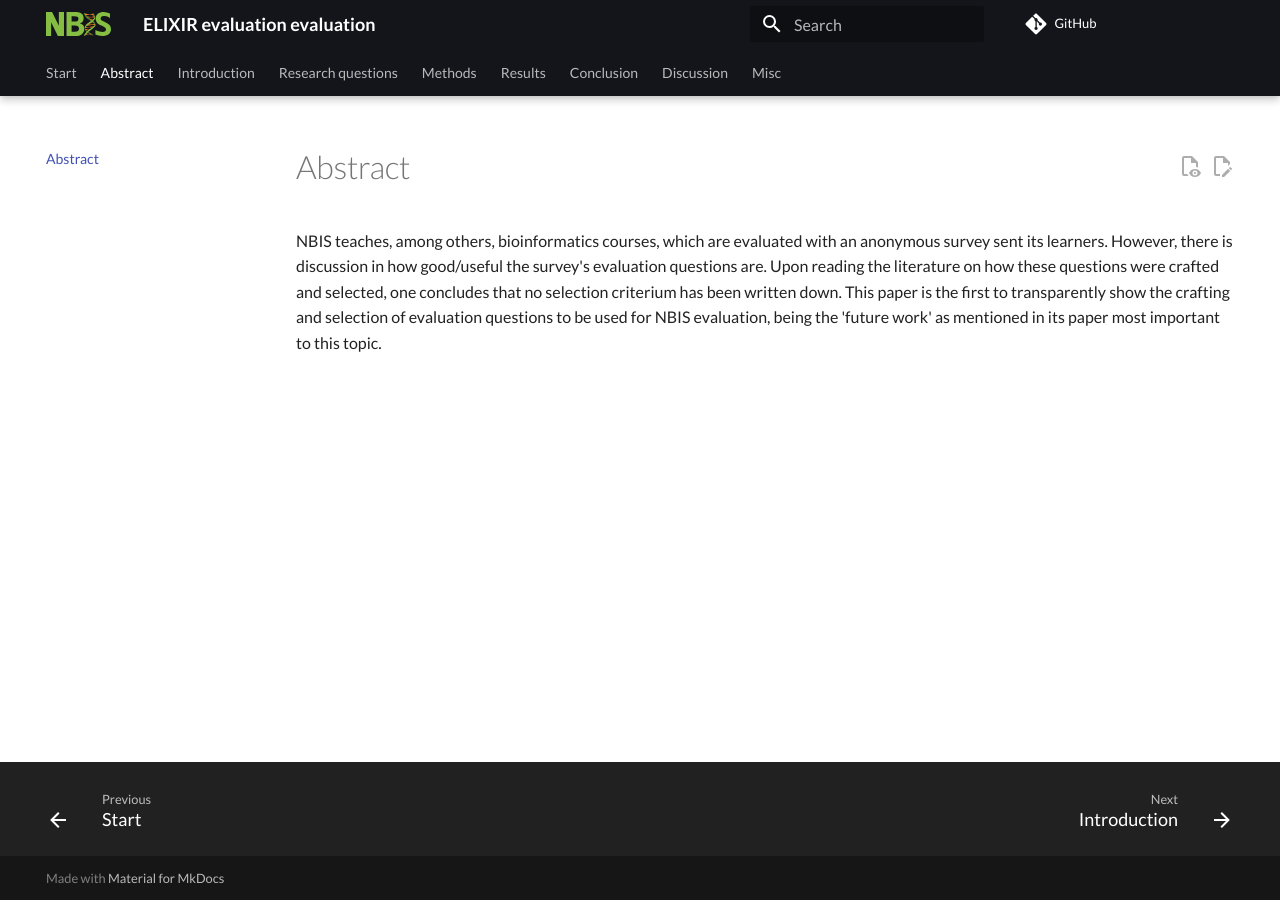
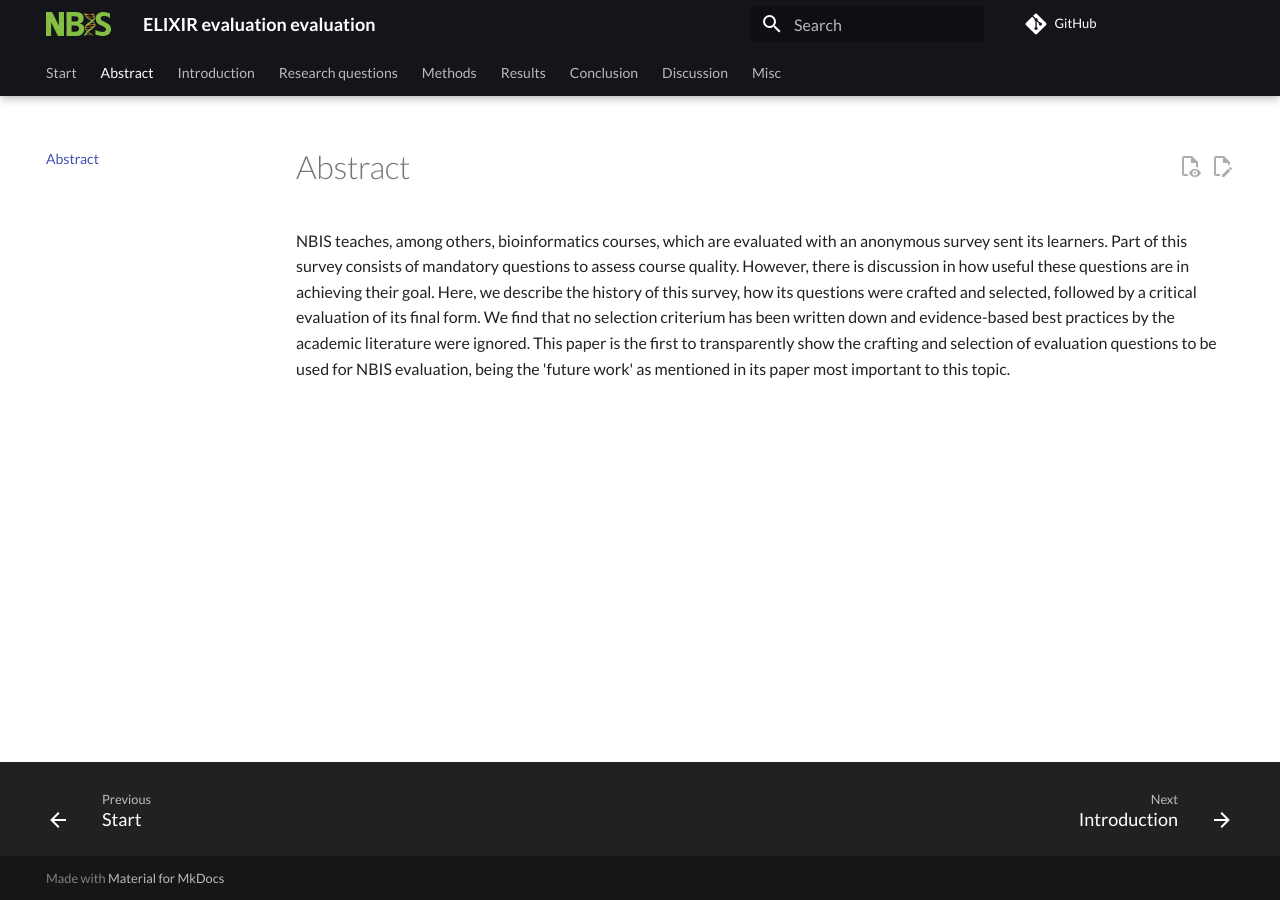
Before and after one commit to NBISweden/elixir_evaluation_evaluation, an MkDocs documentation site: the page built from docs/abstract.md, in a window 1280 px wide. Built offline with MkDocs 1.6.1 and Material for MkDocs 9.7.7, drawn with Linux system fonts in a browser that asks for light colours; comment, search, counter and statistics services are not loaded.

Commit message:
Improve abstract

```diff
--- a/docs/abstract.md
+++ b/docs/abstract.md
@@ -2,11 +2,16 @@
 
 NBIS teaches, among others, bioinformatics courses, which are
 evaluated with an anonymous survey sent its learners.
-However, there is discussion in how good/useful the survey's
-evaluation questions are.
-Upon reading the literature on how these questions
-were crafted and selected,
-one concludes that no selection criterium has been written down.
+Part of this survey consists of mandatory questions to assess
+course quality.
+However, there is discussion in how useful these questions are
+in achieving their goal.
+Here, we describe the history of this survey, how its questions
+were crafted and selected, followed by a critical evaluation
+of its final form.
+We find that no selection criterium has been written down
+and evidence-based best practices by the academic literature
+were ignored.
 This paper is the first to transparently show the crafting and
 selection of evaluation questions to be used for NBIS evaluation,
 being the 'future work' as mentioned in its paper most important to this topic.
```
